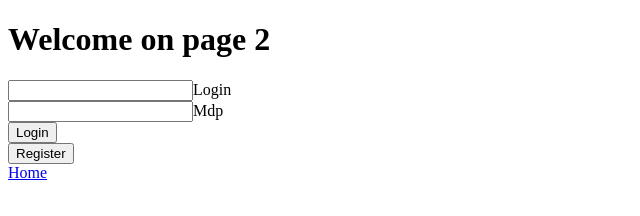
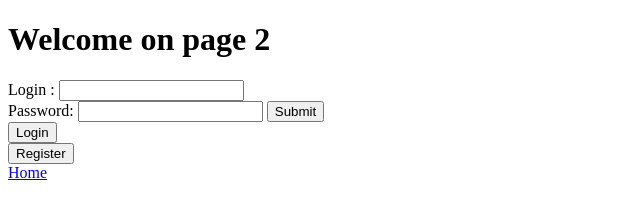
Before and after one commit to leoinflyter/leoinflyter.github.io, a plain HTML site: page page2.html in a window 1280 px wide. Shown: the whole page, without its empty margins (0-640 px from the left). Drawn offline with Linux system fonts and the light colour scheme.

Commit message:
login form

```diff
--- a/page2.html
+++ b/page2.html
@@ -10,9 +10,11 @@
 </head>
 <body>
 <h1>Welcome on page 2</h1>
-
-<input id="login" type="text">Login</input></br>
-<input id="mdp" type="text">Mdp</input></br>
+<form action = "https://server-ift-test.herokuapp.com/user" method = "POST">
+         Login : <input type = "text" name = "username">  <br>
+         Password: <input type = "text" name = "password">
+         <input type = "submit" value = "Submit">
+ </form>
 <button id="submitlogin" type="button" onclick="alert('Click 1')">Login</button></br>
 <button id="submitregister" type="button" onclick="alert('Click 1')">Register</button></br>
 <a href="/">Home</a>
```
